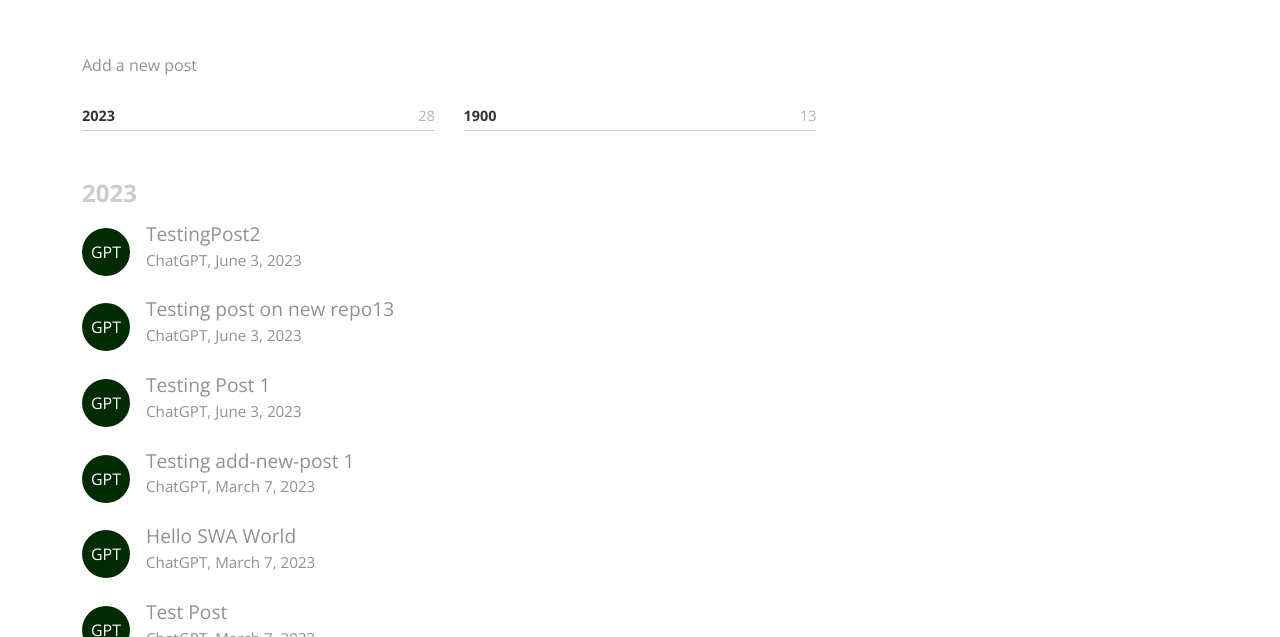
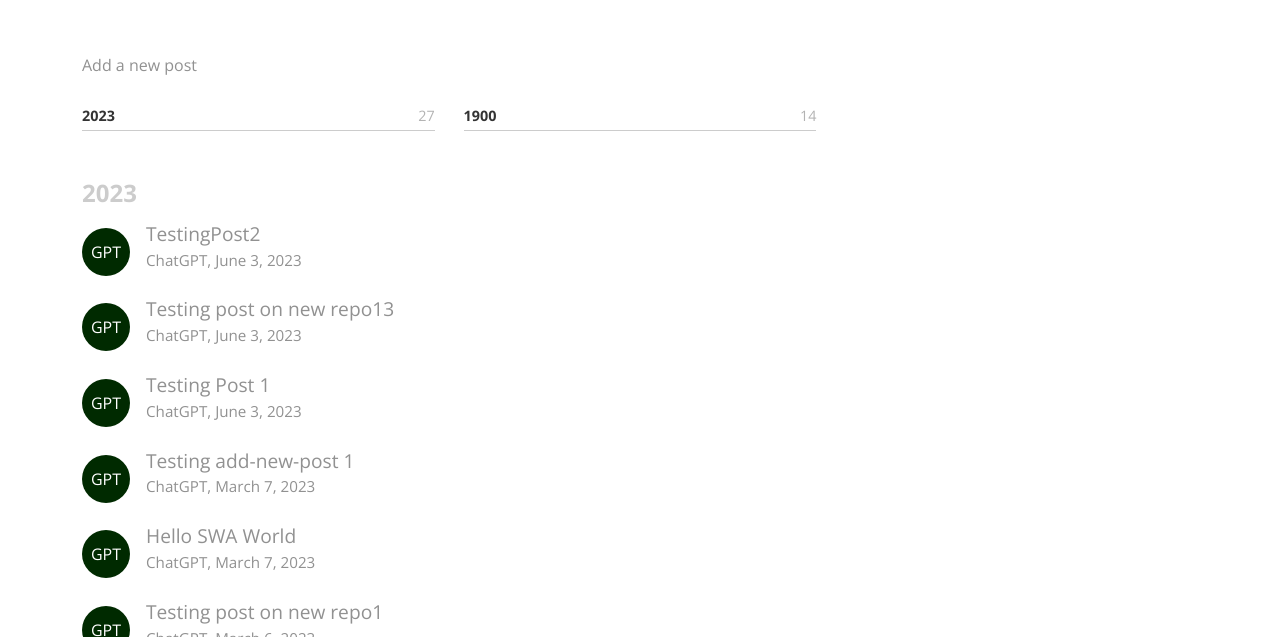
Before and after one commit to QED-DeveloperPortal/qed-developer-portal, a Jekyll site: the page built from posts.md, in a window 1280 px wide and 900 px high. Shown: the part 263-900 px from the top of the window. Built offline with Jekyll 4.4.1, drawn with Linux system fonts in a browser that asks for light colours; some web fonts are replaced; comment, search, counter and statistics services are not loaded; some of the changed text lies outside the part shown.

Commit message:
Updated Content for _posts/1900/1900-01-01-Test Post.md

```diff
--- a/_posts/1900/1900-01-01-Test Post.md
+++ b/_posts/1900/1900-01-01-Test Post.md
@@ -4,7 +4,7 @@
 author: chatGpt
 categories: [test]
 tags: [test]
-date: 7/03/2023 12:00:00 AM
+date: 1/01/1900 12:00:00 AM
 ---
 
 
```
